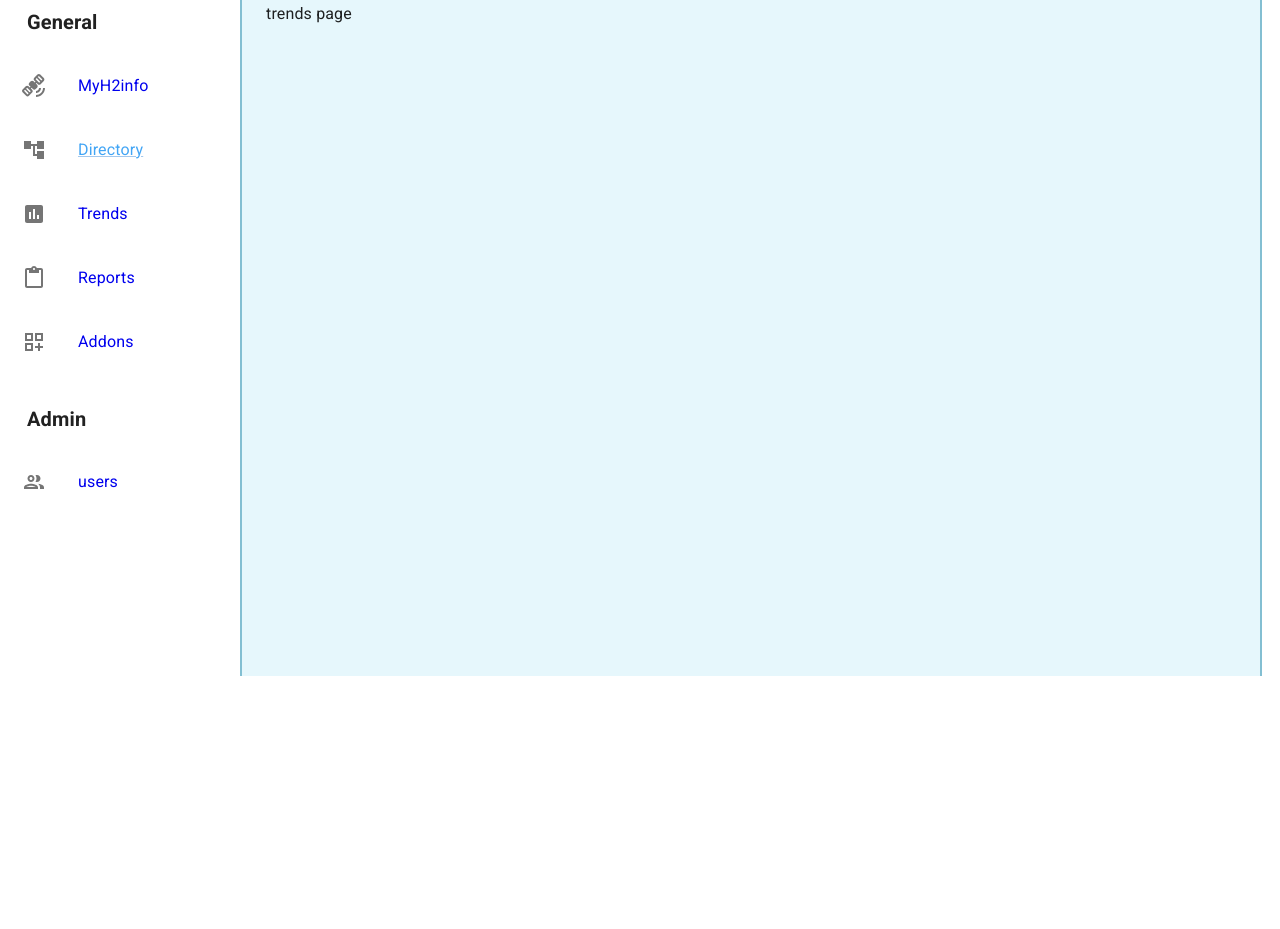
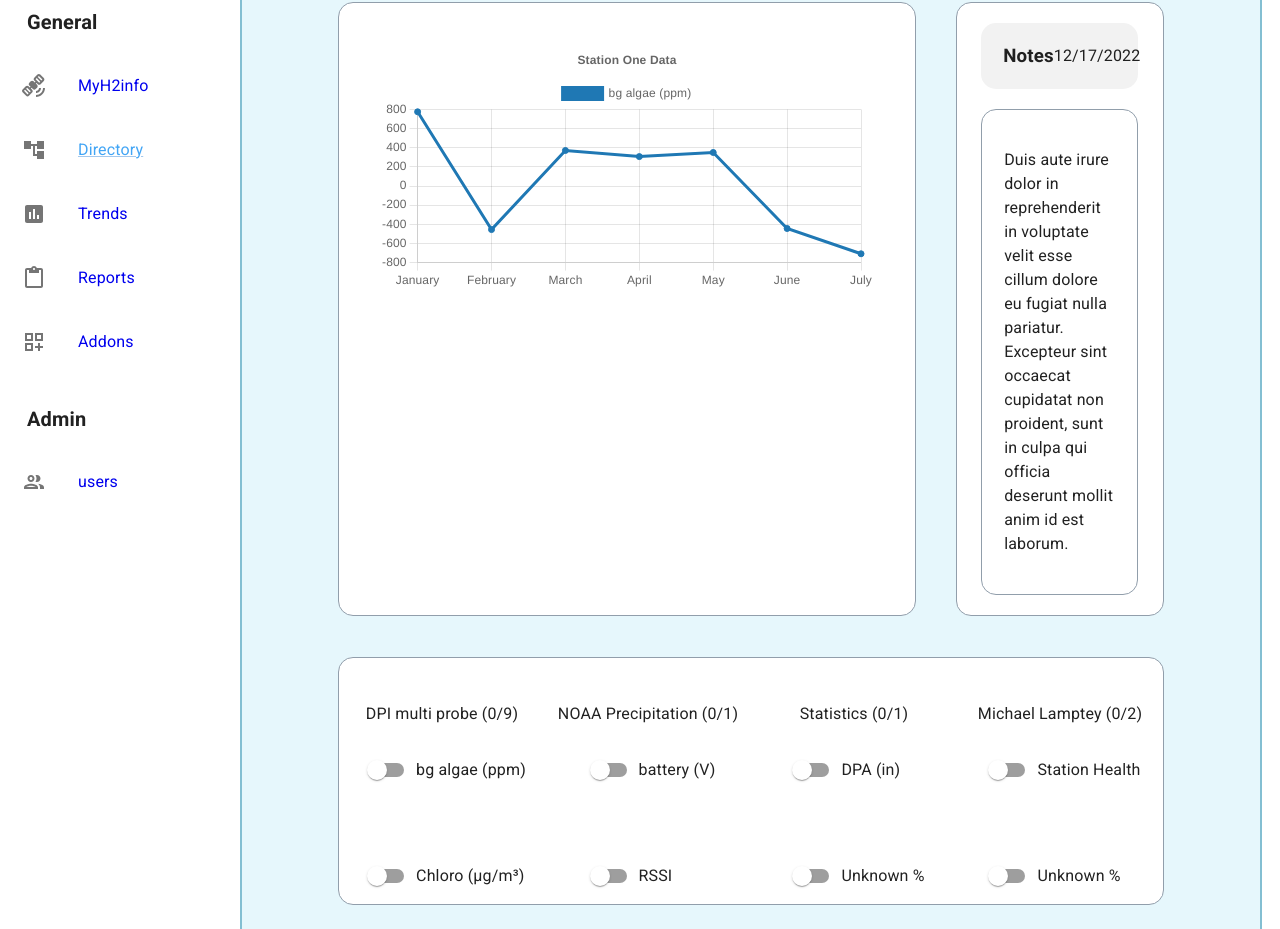
Before and after one commit to kpierc11/Dashboard_Demo, a React (Create React App) app in the folder app/: page /trends in a window 1280 px wide. Shown: the part 184-1113 px from the top of the page. Before the commit the page ends 860 px from the top, so only its background shows below. Built offline with nearby package versions, Linux system fonts and the light colour scheme.

Commit message:
updates to the trends page

```diff
--- a/app/src/components/stationCard/StationCard.tsx
+++ b/app/src/components/stationCard/StationCard.tsx
@@ -39,10 +39,8 @@ export default function StationCard(props: Station) {
 
   return (
     <Box
-      className="station-card-main-container"
+      className=""
       sx={{
-        border: "1px solid #919EAB",
-        borderRadius: "15px",
         marginBottom: "24px",
       }}
     >
@@ -54,8 +52,7 @@ export default function StationCard(props: Station) {
           marginRight: "13px",
           color: "#DA5F5F",
         }}
-      >
-      </Box>
+      ></Box>
       <Box className="station-card-container">
         <Box className="station-card-col">
           <h2 className={"station-card-heading"}>{props.deviceName}</h2>
--- a/app/src/components/stationCard/stationCard.css
+++ b/app/src/components/stationCard/stationCard.css
@@ -1,3 +1,11 @@
+.station-card-main-container {
+  background:white;
+  border:1px solid #505050;
+  border-radius:15px;
+  margin-bottom:24px;
+}
+
+
 .station-card-container {
   display: flex;
   flex-direction: row;
--- a/app/src/navigation/Navigation.tsx
+++ b/app/src/navigation/Navigation.tsx
@@ -2,6 +2,7 @@ import { createBrowserRouter } from "react-router-dom";
 import ReportsPage from "../pages/ReportsPage";
 import StationsDirectoryPage from "../pages/StationsDirectoryPage";
 import StationsPage from "../pages/stationsPage/StationsPage";
+import TrendsPage from "../pages/trendsPage/TrendsPage";
 
 export const router = createBrowserRouter([
   {
@@ -14,7 +15,7 @@ export const router = createBrowserRouter([
   },
   {
     path: "/trends",
-    element: <div>trends page</div>,
+    element: <TrendsPage/>,
   },
   {
     path: "/reports",
--- a/app/src/pages/stationsPage/StationsPage.tsx
+++ b/app/src/pages/stationsPage/StationsPage.tsx
@@ -4,6 +4,7 @@ import SearchIcon from "@mui/icons-material/Search";
 import "../stationsPage/stationsPage.css";
 import { useEffect, useState } from "react";
 import Button from "@mui/material/Button/Button";
+import Box from "@mui/material/Box/Box";
 
 export default function StationsPage() {
   const [stationCards, setStationCards] = useState<any>([]);
@@ -54,10 +55,10 @@ export default function StationsPage() {
       </div>
       {stationCards.map((element: any, index: any) => {
         return (
-          <div style={{background:"white"}}>
-            <Button onClick={() => {}}>
+          <Box className={"station-card-main-container"}>
+            <Box sx={{width:"100%", display:"flex", justifyContent:"flex-end"}}><Button onClick={() => {}}>
               <RemoveCircleIcon></RemoveCircleIcon>
-            </Button>
+            </Button></Box>
             <StationCard
               key={index}
               stationId={""}
@@ -67,7 +68,7 @@ export default function StationsPage() {
               stationType={""}
               status={false}
             ></StationCard>
-          </div>
+          </Box>
         );
       })}
     </>
--- /dev/null
+++ b/app/src/pages/trendsPage/TrendsPage.tsx
@@ -0,0 +1,184 @@
+import Box from "@mui/material/Box/Box";
+import Paper from "@mui/material/Paper/Paper";
+import {
+  Chart as ChartJS,
+  CategoryScale,
+  LinearScale,
+  PointElement,
+  LineElement,
+  Title,
+  Tooltip,
+  Legend,
+} from "chart.js";
+import { Line } from "react-chartjs-2";
+import { faker } from "@faker-js/faker";
+import Switch from "@mui/material/Switch/Switch";
+import "../trendsPage/trendsPage.css";
+
+ChartJS.register(
+  CategoryScale,
+  LinearScale,
+  PointElement,
+  LineElement,
+  Title,
+  Tooltip,
+  Legend
+);
+
+export const options = {
+  responsive: true,
+  plugins: {
+    legend: {
+      position: "top" as const,
+    },
+    title: {
+      display: true,
+      text: "Station One Data",
+    },
+  },
+};
+
+const labels = ["January", "February", "March", "April", "May", "June", "July"];
+
+export const data = {
+  labels,
+  datasets: [
+    {
+      label: "bg algae (ppm)",
+      data: labels.map(() => faker.datatype.number({ min: -1000, max: 1000 })),
+      borderColor: "#1F78B4",
+      backgroundColor: "#1F78B4",
+    },
+  ],
+};
+
+export default function TrendsPage() {
+  return (
+    <Box sx={{ display: "flex", flexWrap: "wrap", paddingLeft:"72px", paddingRight:"72px" }}>
+      <Box sx={{ width: "70%" }}>
+        <Paper
+          sx={{
+            height: "100%",
+            border: "1px solid #919EAB",
+            borderRadius: "15px",
+            boxShadow: "none",
+            padding: 5,
+          }}
+        >
+          <Line options={options} data={data} />
+        </Paper>
+      </Box>
+      <Box sx={{ paddingLeft: 5, width: "30%" }}>
+        <Paper
+          sx={{
+            border: "1px solid #919EAB",
+            borderRadius: "15px",
+            boxShadow: "none",
+            paddingTop: "20px",
+            paddingLeft: "24px",
+            paddingRight: "25px",
+            height: "100%",
+          }}
+        >
+          <Box
+            sx={{
+              display: "flex",
+              flexDirection: "row",
+              background: "#F2F2F2",
+              alignItems: "center",
+              borderRadius: "15px",
+              paddingLeft: "22px",
+              paddingRight: "22px",
+            }}
+          >
+            <h3 style={{ marginRight: "auto" }}>Notes</h3>
+            <p>12/17/2022</p>
+          </Box>
+          <Box
+            sx={{
+              border: "1px solid #919EAB",
+              borderRadius: "15px",
+              height: "auto",
+              marginTop: "20px",
+              marginBottom: "20px",
+              padding: "22px",
+            }}
+          >
+            <p>
+              Duis aute irure dolor in reprehenderit in voluptate velit esse
+              cillum dolore eu fugiat nulla pariatur. Excepteur sint occaecat
+              cupidatat non proident, sunt in culpa qui officia deserunt mollit
+              anim id est laborum.
+            </p>
+          </Box>
+        </Paper>
+      </Box>
+
+      <Paper sx={{boxShadow:"none", borderRadius:"15px"}} className="charts-toggle-card">
+        <Box
+          sx={{
+            display: "flex",
+            justifyContent: "center",
+            flexWrap: "wrap",
+            width: "100%",
+            height: "100%",
+            marginTop: "28px",
+          }}
+        >
+          <Box className="charts-toggle-column">
+            <p>DPI multi probe (0/9)</p>
+            <Box className="charts-toggle-wrapper">
+              <Box className="chart-toggle-inner-wrapper">
+                <Switch />
+                <p>bg algae (ppm)</p>
+              </Box>
+              <Box className="chart-toggle-inner-wrapper">
+                <Switch />
+                <p>Chloro (µg/m³)</p>
+              </Box>
+            </Box>
+          </Box>
+          <Box className="charts-toggle-column">
+            <p>NOAA Precipitation (0/1)</p>
+            <Box className="charts-toggle-wrapper">
+              <Box className="chart-toggle-inner-wrapper">
+                <Switch />
+                <p>battery (V)</p>
+              </Box>
+              <Box className="charts-toggle-switch">
+                <Switch />
+                <p>RSSI</p>
+              </Box>
+            </Box>
+          </Box>
+          <Box className="charts-toggle-column">
+            <p>Statistics (0/1)</p>
+            <Box className="charts-toggle-wrapper">
+              <Box className="chart-toggle-inner-wrapper">
+                <Switch />
+                <p>DPA (in)</p>
+              </Box>
+              <Box className="charts-toggle-switch">
+                <Switch />
+                <p>Unknown %</p>
+              </Box>
+            </Box>
+          </Box>
+          <Box className="charts-toggle-column">
+            <p>Michael Lamptey (0/2)</p>
+            <Box className="charts-toggle-wrapper">
+              <Box className="chart-toggle-inner-wrapper">
+                <Switch />
+                <p>Station Health</p>
+              </Box>
+              <Box className="charts-toggle-switch">
+                <Switch />
+                <p>Unknown %</p>
+              </Box>
+            </Box>
+          </Box>
+        </Box>
+      </Paper>
+    </Box>
+  );
+}
--- /dev/null
+++ b/app/src/pages/trendsPage/trendsPage.css
@@ -0,0 +1,39 @@
+.charts-toggle-card {
+  height: 100%;
+  margin-top: 41px;
+  border: 1px solid #919eab;
+  border-radius: 15px;
+  width: 100%;
+  box-shadow:none;
+}
+
+.charts-toggle-column {
+  flex: 1 1 0;
+  display: flex;
+  flex-direction: column;
+  align-items: center;
+}
+
+.charts-toggle-wrapper {
+  display: flex;
+  align-items: flex-start;
+  flex-direction:column;
+}
+
+.chart-toggle-inner-wrapper {
+  display: flex;
+  flex-direction: row;
+  align-items: center;
+  justify-content: center;
+}
+
+.chart-toggle-inner-wrapper:first-child {
+  margin-bottom: 50px;
+}
+
+.charts-toggle-switch {
+  display: flex;
+  flex-direction: row;
+  align-items: center;
+  justify-content: center;
+}
```
